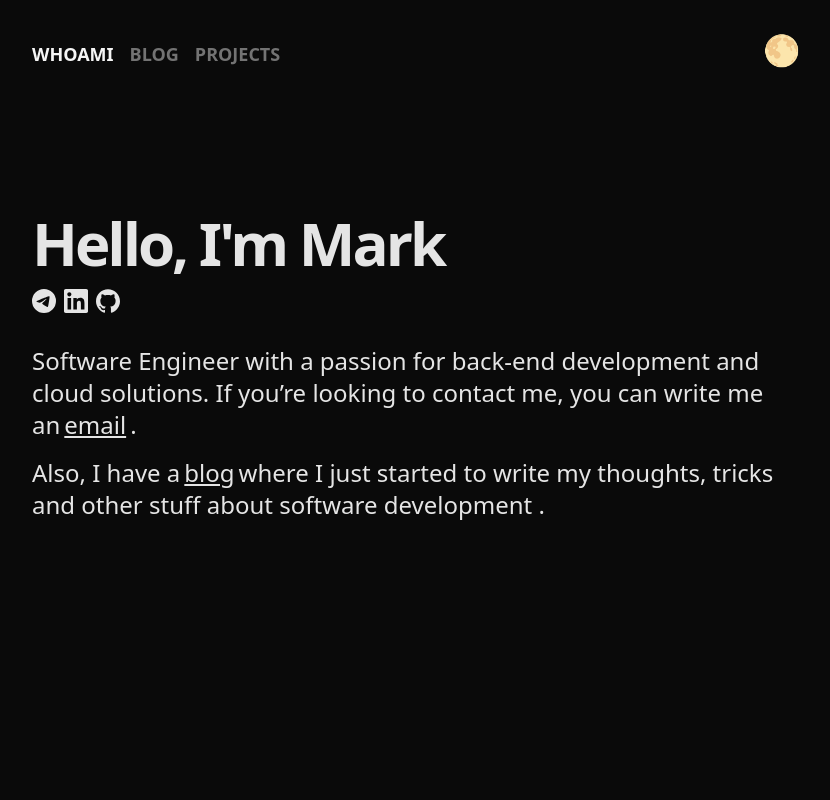
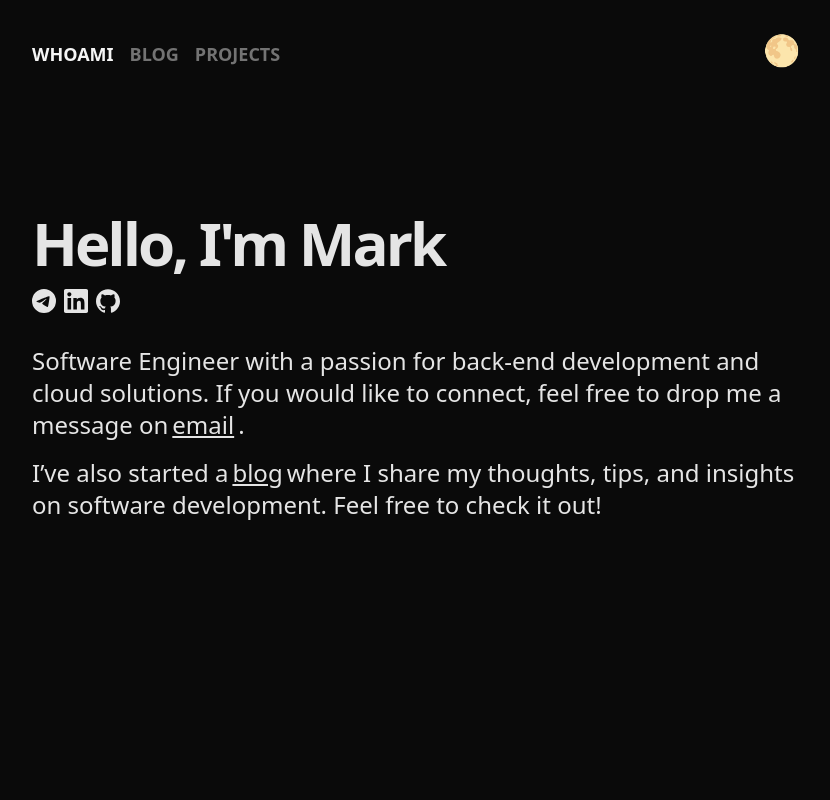
Before and after one commit to MarkSeliverstov/blog, a Next.js app: page / in a window 1280 px wide. Shown: the top 800 px of the page, without its empty margins (224-1054 px from the left). Built offline with nearby package versions, Linux system fonts and the light colour scheme.

Commit message:
chore: update main page
Actually commit for commit

```diff
--- a/app/page.tsx
+++ b/app/page.tsx
@@ -9,7 +9,7 @@ export default function Home(): Readonly<React.ReactNode> {
         <Socials className="text-2xl" />
         <p className="md:text-2xl mt-8 text-lg">
           Software Engineer with a passion for back-end development and cloud
-          solutions. If you’re looking to contact me, you can write me an
+          solutions. If you would like to connect, feel free to drop me a message on
           <Link
             href="mailto:seliverstovmd@gmail.com"
             className="underline p-1 hover:text-neutral-500"
@@ -19,12 +19,12 @@ export default function Home(): Readonly<React.ReactNode> {
           .
         </p>
         <p className="md:text-2xl mt-4 text-lg">
-          Also, I have a
+          I’ve also started a
           <Link href="/blog" className="underline p-1 hover:text-neutral-500">
             {"blog"}
           </Link>
-          where I just started to write my thoughts, tricks and other stuff
-          about software development .
+          where I share my thoughts, tips, and insights on software development.
+          Feel free to check it out!
         </p>
       </div>
     </section>
```
